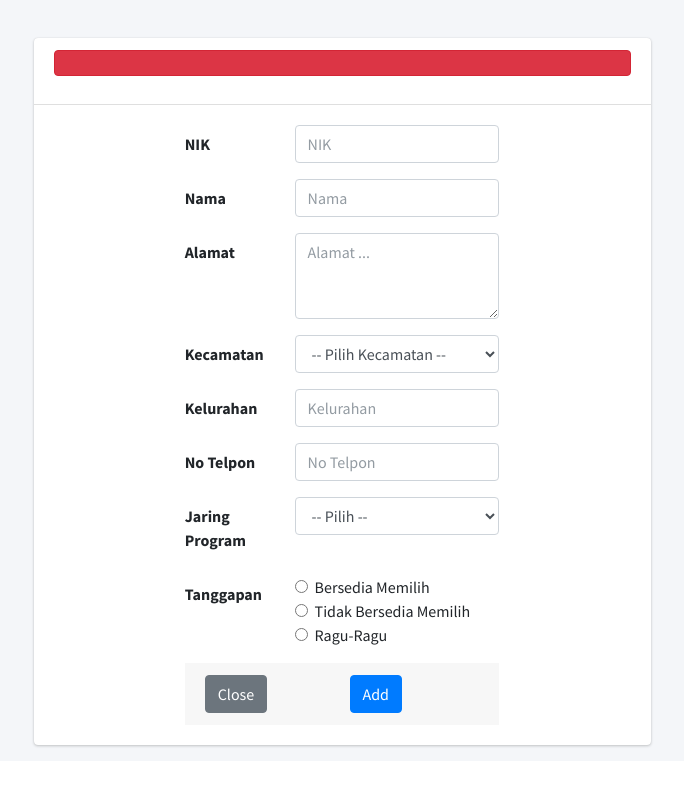
After one commit to parlin03/adamlks, a PHP site: the page made by application/views/verifikasi/add.php in a window 1280 px wide. The commit adds this page. Shown: the top 787 px of the page, without its empty margins (298-982 px from the left). Run offline with PHP 8.4, Linux system fonts and the light colour scheme; the template is opened without the code that fills it, so the values that code supplies are empty; some libraries are stand-ins or nearby versions.

Commit message:
verifikasi add

```diff
--- /dev/null
+++ b/application/views/verifikasi/add.php
@@ -0,0 +1,201 @@
+<!-- Content Wrapper. Contains page content -->
+<div class="content-wrapper">
+    <!-- Content Header (Page header) -->
+    <div class="content-header">
+        <div class="container-fluid">
+            <div class="row mb-2">
+                <div class="col-sm-6">
+                    <h1 class="m-0 text-dark"><?= $title; ?></h1>
+                </div><!-- /.col -->
+                <!-- <div class="col-sm-6">
+                    <ol class="breadcrumb float-sm-right">
+                        <li class="breadcrumb-item"><a href="#">Home</a></li>
+                        <li class="breadcrumb-item active">Dashboard v2</li>
+                    </ol>
+                </div>/.col -->
+            </div><!-- /.row -->
+        </div><!-- /.container-fluid -->
+    </div>
+    <!-- /.content-header -->
+
+    <!-- Main content -->
+    <section class="content">
+        <div class="container-fluid">
+            <div class="row  justify-content-center">
+                <div class="col-md-6">
+                    <div class="card">
+                        <div class="card-header">
+                            <!-- <h5 class="card-title">Monthly Recap Report</h5> -->
+                            <!-- notif error -->
+                            <!-- <?= form_error('add', '<div class="alert alert-danger" role ="alert">', '</div>'); ?> -->
+                            <?php if (validation_errors()) : ?>
+                                <div class="alert alert-danger" role="alert">
+                                    <?= validation_errors(); ?>
+                                </div>
+                            <?php endif; ?>
+                            <!-- notif sukses -->
+                            <?= $this->session->flashdata('message'); ?>
+                            <div class="row justify-content-end">
+
+                            </div>
+                        </div>
+                        <div class="card-body">
+                            <div class="row justify-content-center">
+                                <form action="<?= base_url('verifikasi/add'); ?>" method="POST">
+
+                                    <div class="form-group row">
+                                        <label for="nik" class="col-md-4 col-form-label">NIK</label>
+                                        <div class="col-md-8">
+                                            <input type="text" class="form-control" id="nik" name="nik" placeholder="NIK">
+                                        </div>
+                                    </div>
+                                    <div class="form-group row">
+                                        <label for="nama" class="col-md-4 col-form-label">Nama</label>
+                                        <div class="col-md-8">
+                                            <input type="text" class="form-control" id="nama" name="nama" placeholder="Nama">
+                                        </div>
+                                    </div>
+                                    <div class="form-group row">
+                                        <label for="alamat" class="col-md-4 col-form-label">Alamat</label>
+                                        <div class="col-md-8">
+                                            <textarea class="form-control" rows="3" id="alamat" name="alamat" placeholder="Alamat ..."></textarea>
+                                        </div>
+                                    </div>
+                                    <div class="form-group row">
+                                        <label for="kecamatan" class="col-md-4 col-form-label">Kecamatan</label>
+                                        <div class="col-md-8">
+                                            <select class="form-control" name="kecamatan" id="kecamatan" required>
+                                                <option value="">-- Pilih Kecamatan --</option>
+                                                <?php foreach ($kec as $row) : ?>
+                                                    <option value="<?php echo $row['idkec']; ?>"><?php echo $row['namakec']; ?></option>
+                                                <?php endforeach; ?>
+                                            </select>
+                                        </div>
+                                    </div>
+                                    <div class="form-group row">
+                                        <label for="kelurahan" class="col-md-4 col-form-label">Kelurahan</label>
+                                        <div class="col-md-8">
+                                            <input type="text" class="form-control" id="kelurahan" name="kelurahan" placeholder="Kelurahan">
+                                        </div>
+                                    </div>
+                                    <div class="form-group row">
+                                        <label for="nohp" class="col-md-4 col-form-label">No Telpon</label>
+                                        <div class="col-md-8">
+                                            <input type="text" class="form-control" id="nohp" name="nohp" placeholder="No Telpon">
+                                        </div>
+                                    </div>
+                                    <div class="form-group row">
+                                        <label for="program" class="col-md-4 col-form-label">Jaring Program</label>
+                                        <div class="col-md-8">
+                                            <select name="program" class="form-control">
+                                                <option value="">-- Pilih --</option>
+                                                <option value="Beasiswa PIP">Beasiswa PIP</option>
+                                                <option value="Beasiswa KIP">Beasiswa KIP</option>
+                                                <option value="BPUM">BPUM</option>
+                                                <option value="Bedah Rumah">Bedah Rumah</option>
+                                            </select>
+                                        </div>
+                                    </div>
+                                    <div class="form-group row">
+                                        <label for="radio" class="col-md-4 col-form-label">Tanggapan</label>
+                                        <div class="col-md-8">
+                                            <div class="form-check">
+                                                <input class="form-check-input" type="radio" name="tanggapan" value="Bersedia">
+                                                <label class="form-check-label">Bersedia Memilih</label>
+                                            </div>
+                                            <div class="form-check">
+                                                <input class="form-check-input" type="radio" name="tanggapan" value="Tidak Bersedia">
+                                                <label class="form-check-label">Tidak Bersedia Memilih</label>
+                                            </div>
+                                            <div class="form-check">
+                                                <input class="form-check-input" type="radio" name="tanggapan" value="Ragu-ragu">
+                                                <label class="form-check-label">Ragu-Ragu</label>
+                                            </div>
+                                        </div>
+                                    </div>
+                                    <div class="card-footer">
+                                        <div class="row">
+                                            <div class="col-md-6">
+                                                <a class="btn btn-secondary" href="<?= base_url('verifikasi') ?>">Close</a>
+                                            </div>
+                                            <div class="col-md-6 justify-content-end">
+                                                <button type="submit" class="btn btn-primary">Add</button>
+                                            </div>
+                                        </div>
+                                    </div>
+                                </form>
+                            </div>
+                            <!-- /.info-box -->
+
+                        </div>
+                    </div>
+                    <!-- /.card -->
+                </div>
+                <!-- /.col -->
+            </div>
+            <!-- /.row -->
+        </div><!--/. container-fluid -->
+    </section>
+    <!-- /.content -->
+</div>
+<!-- /.content-wrapper -->
+
+
+<!-- Modal Add New verifikasi -->
+<div class="modal fade" id="newVerifikasiModal" tabindex="-1" aria-labelledby="newVerifikasiModalLabel" aria-hidden="true">
+    <div class="modal-dialog  modal-dialog-centered">
+        <div class="modal-content">
+            <div class="modal-header">
+                <h3 class="modal-title" id="newVerifikasiModalLabel">Add New Verifikasi</h5>
+                    <button type="button" class="close" data-dismiss="modal" aria-label="Close">
+                        <span aria-hidden="true">&times;</span>
+                    </button>
+            </div>
+
+        </div>
+    </div>
+</div>
+<!-- End Modal Add New verifikasi -->
+
+<!-- Popper -->
+<!-- <script src="<?= base_url("assets/plugins/popper/popper.min.js") ?>"></script> -->
+
+<!-- Bootstrap -->
+<!-- <script src="<?= base_url("assets/plugins/bootstrap/js/bootstrap.min.js") ?>"></script> -->
+
+<!-- jQuery UI -->
+<!-- <script src="<?= base_url("assets/plugins/jquery-ui/jquery-ui.min.js") ?>"></script> -->
+
+<!-- <script src="https://ajax.googleapis.com/ajax/libs/jquery/3.6.0/jquery.min.js"></script>
+<script type="text/javascript">
+    $(document).ready(function() {
+        // baseURL variable
+        var baseURL = "<?php echo base_url(); ?>";
+        console.log(baseURL);
+        // City change
+        $('#kecamatan').change(function() {
+            var namakec = $(this).val();
+            console.log(namakec);
+            // AJAX request
+            $.ajax({
+                url: '<?= base_url() ?>verifikasi/getKelurahanList',
+                method: 'post',
+                data: {
+                    namakec: namakec
+                },
+                dataType: 'json',
+                success: function(response) {
+
+                    // Remove options
+                    $('#kelurahan').find('option').not(':first').remove();
+
+                    // Add options
+                    $.each(response, function(index, data) {
+                        $('#kelurahan').append('<option value="' + data['iddesa'] + '">' + data['namakel'] + '</option>');
+                    });
+                }
+            });
+
+        });
+    });
+</script> -->
--- a/application/views/vjp.php
+++ b/application/views/verifikasi/index.php
@@ -36,7 +36,8 @@
                             <!-- notif sukses -->
                             <?= $this->session->flashdata('message'); ?>
                             <div class="row justify-content-end">
-                                <a href="" class="btn btn-primary" data-toggle="modal" data-target="#newVerifikasiModal"> Add New Verifikasi</a>
+                                <a href="<?= base_url('verifikasi/add') ?>" class="btn btn-primary"> Add New Verifikasi</a>
+                                <!-- <a href="" class="btn btn-primary" data-toggle="modal" data-target="#newVerifikasiModal"> Add New Verifikasi</a> -->
                             </div>
                         </div>
                         <div class="card-body">
```
Also changed, not shown: application/controllers/Verifikasi.php (+13 -5 lines).
